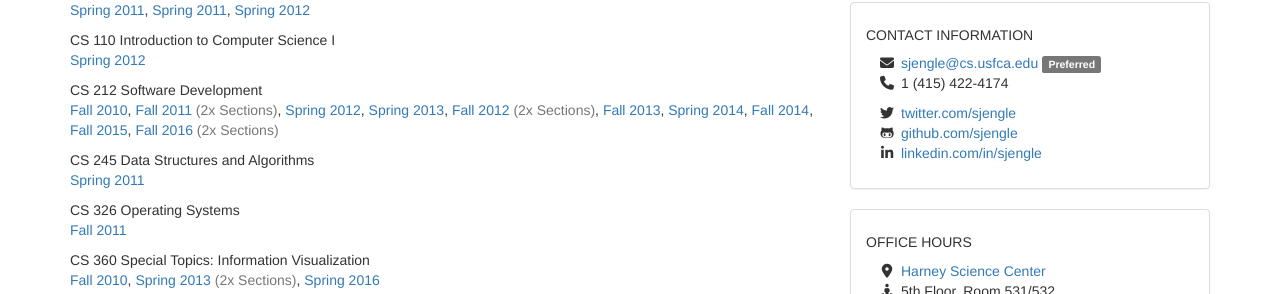
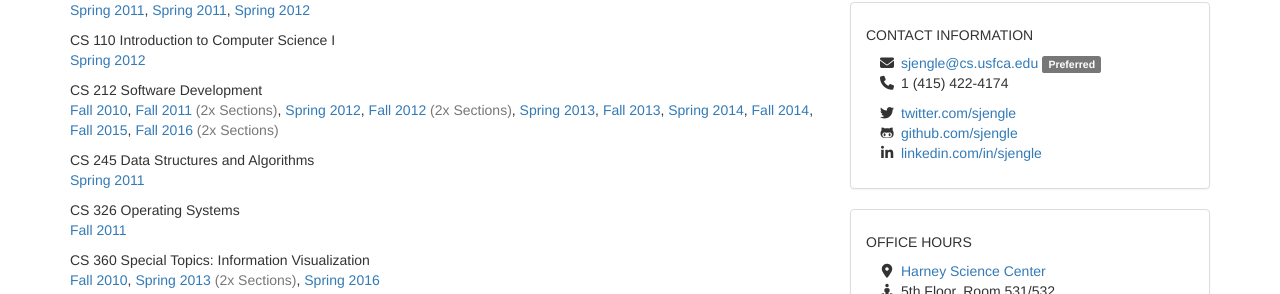
Before and after one commit to sjengle/sjengle.github.io, a Jekyll site: the page built from teaching.html, in a window 1280 px wide. Shown: the part 344-638 px from the top of the page. Built offline with Jekyll 4.4.1, drawn with Linux system fonts in a browser that asks for light colours; nearby versions of some CDN libraries; part of the change alters nothing that is shown.

```diff
--- a/_data/teaching.yaml
+++ b/_data/teaching.yaml
@@ -114,21 +114,21 @@
   code: 'CS 212-01'
   term: 'Spring'
   year: '2013'
-  sort: 'CS212-2012-01'
+  sort: 'CS212-2013-01'
   link: 'https://sites.google.com/a/cs.usfca.edu/cs-212-01-2013-spring/'
 - id: 'CS 360'
   name: 'Data Visualization'
   code: 'CS 360-01'
   term: 'Spring'
   year: '2013'
-  sort: 'CS360-2012-01a'
+  sort: 'CS360-2013-01a'
   link: 'https://sites.google.com/a/cs.usfca.edu/datavis/home'
 - id: 'CS 360'
   name: 'Special Topics: Data Visualization'
   code: 'CS 686-01'
   term: 'Spring'
   year: '2013'
-  sort: 'CS360-2012-01b'
+  sort: 'CS360-2013-01b'
   link: 'https://sites.google.com/a/cs.usfca.edu/datavis/home'
 - id: 'MSAN 622'
   name: 'Information Visualization'
```
